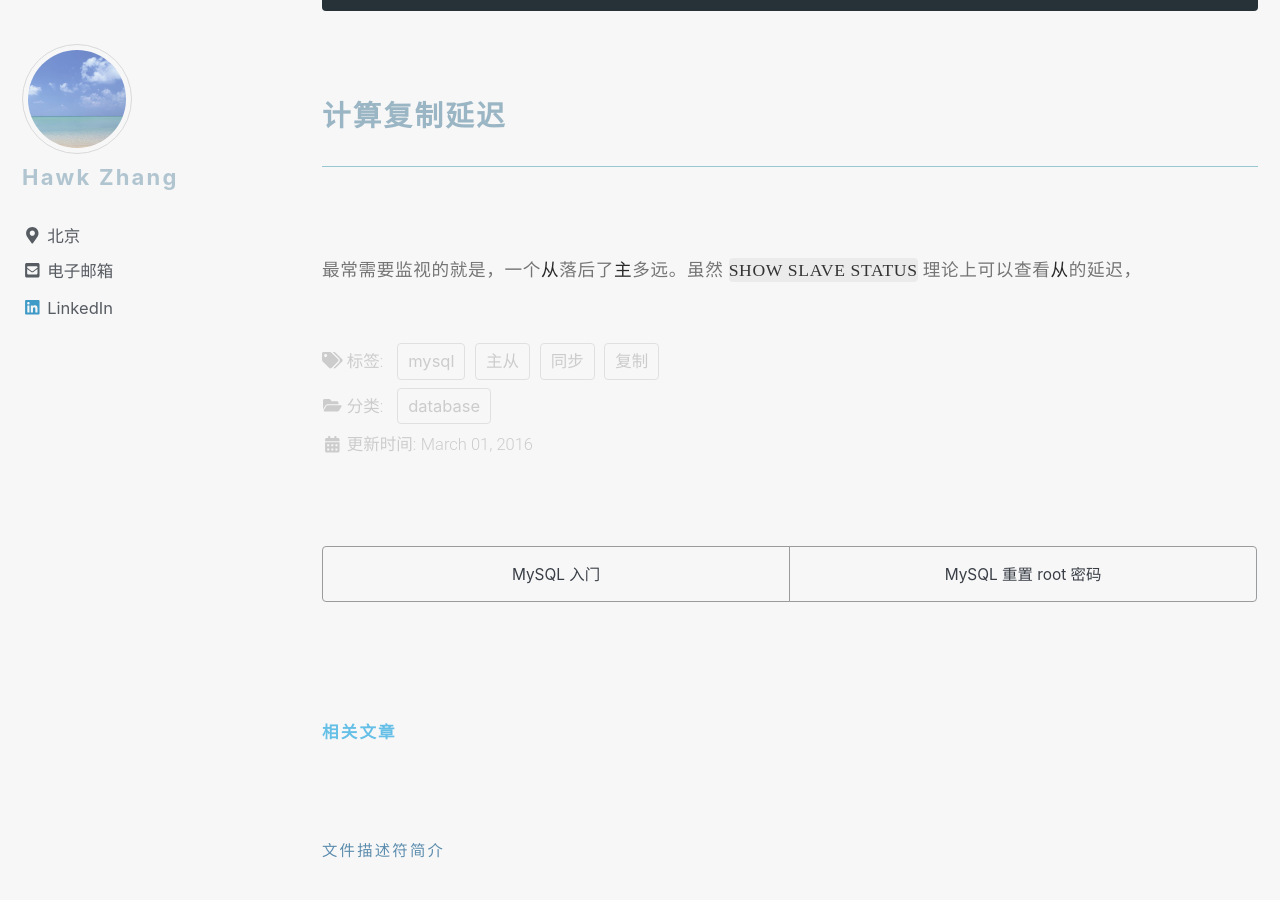
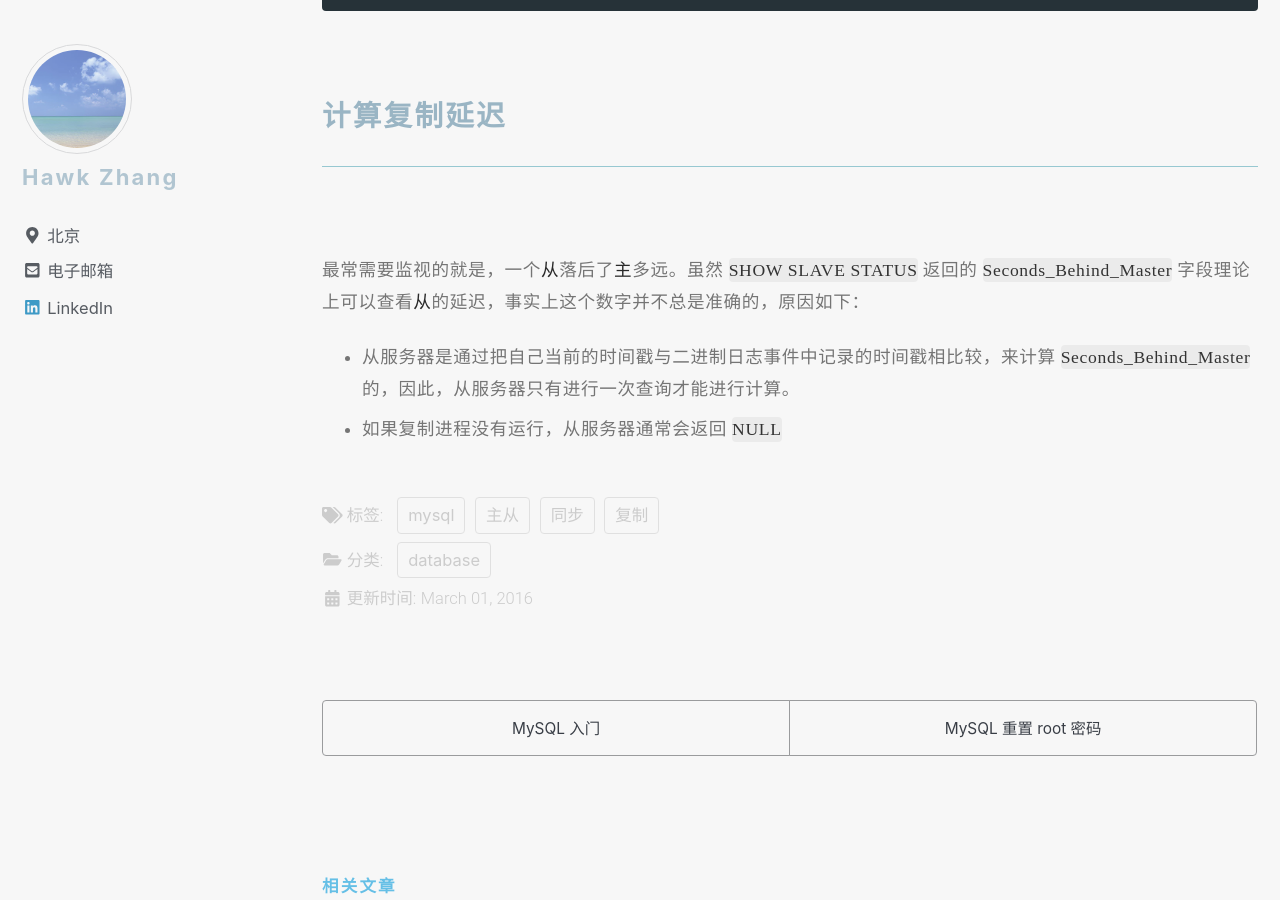
Before and after one commit to narru888/linotes_note, a Jekyll site: the page built from _posts/mysql/2016-03-01-master.slave.md, in a window 1280 px wide and 900 px high, scrolled down 45149 px. Built offline with Jekyll 4.4.1, drawn with Linux system fonts in a browser that asks for light colours; nearby versions of some CDN libraries; a script that is not in the unit is left out.

Commit message:
update on 2018-08-15 11:00:01 CST

```diff
--- a/_posts/mysql/2016-03-01-master.slave.md
+++ b/_posts/mysql/2016-03-01-master.slave.md
@@ -1439,4 +1439,7 @@ Info: use `test`; CREATE TABLE test.t(a int)
 
 ### 计算复制延迟
 
-最常需要监视的就是，一个*从*落后了*主*多远。虽然 `SHOW SLAVE STATUS` 理论上可以查看*从*的延迟，
+最常需要监视的就是，一个*从*落后了*主*多远。虽然 `SHOW SLAVE STATUS` 返回的 `Seconds_Behind_Master` 字段理论上可以查看*从*的延迟，事实上这个数字并不总是准确的，原因如下：
+
+* 从服务器是通过把自己当前的时间戳与二进制日志事件中记录的时间戳相比较，来计算 `Seconds_Behind_Master` 的，因此，从服务器只有进行一次查询才能进行计算。
+* 如果复制进程没有运行，从服务器通常会返回 `NULL`
```
